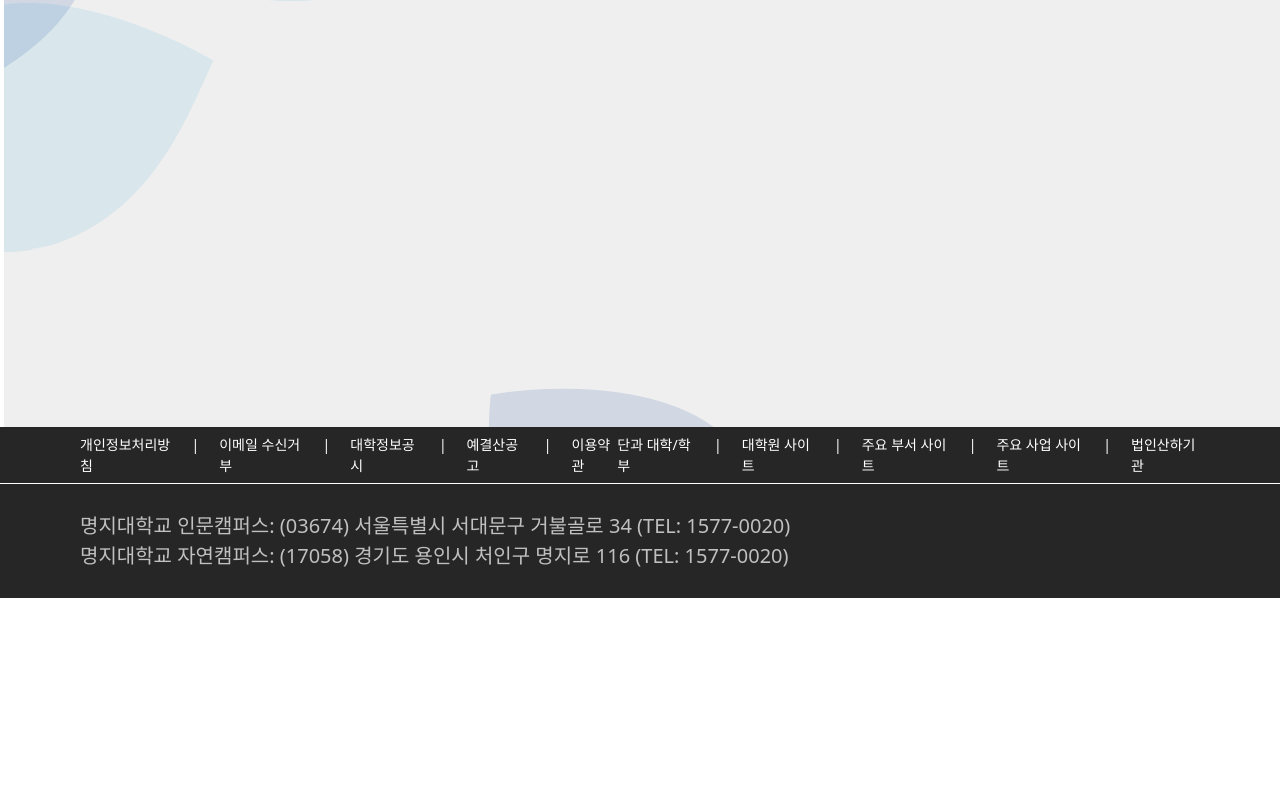
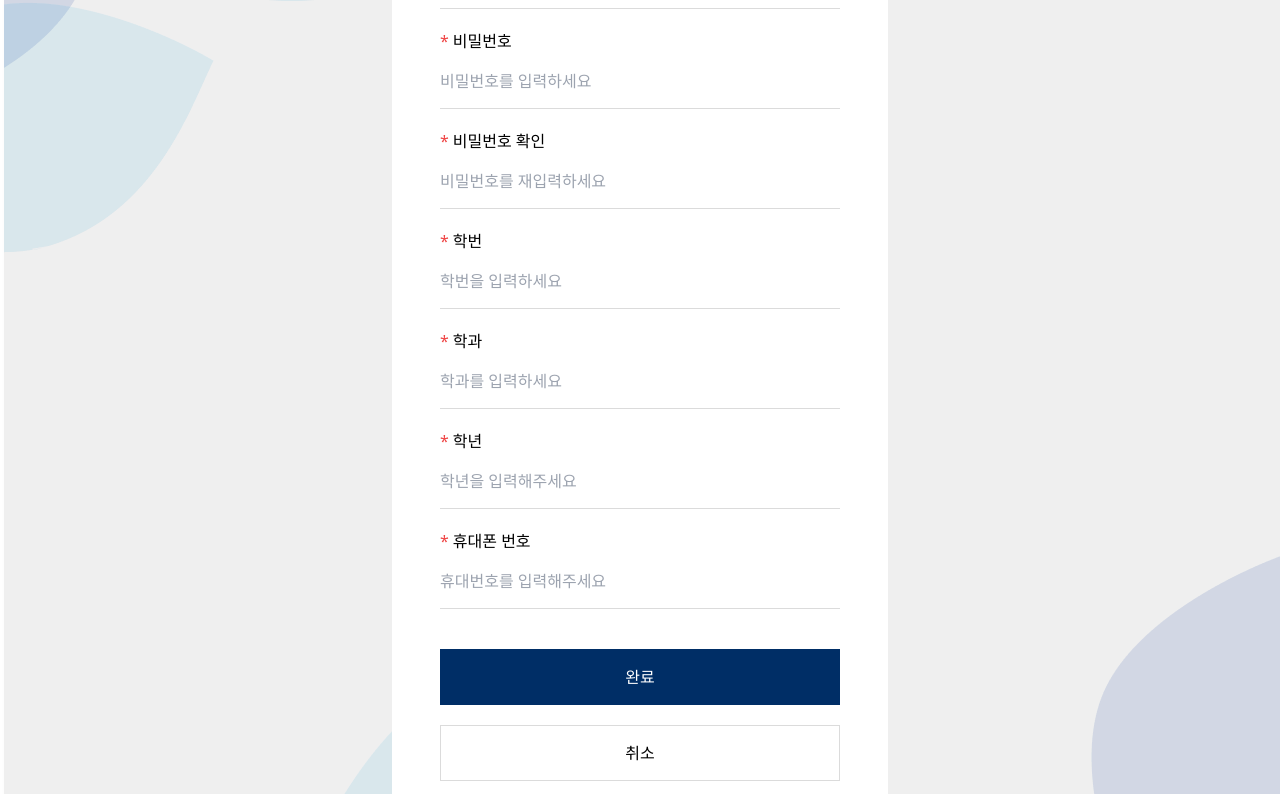
Before and after one commit to asylee02/Facility_RentalSystem_client, a React (Vite) app: page /signup in a window 1280 px wide. Shown: the part 506-1300 px from the top of the page. Before the commit the page ends 1104 px from the top, so only its background shows below. Built offline with nearby package versions, Linux system fonts and the light colour scheme.

Commit message:
feat: 회원가입 페이지 틀 제작

```diff
--- a/package.json
+++ b/package.json
@@ -20,6 +20,7 @@
     "postcss": "^8.4.39",
     "react": "^18.3.1",
     "react-dom": "^18.3.1",
+    "react-hook-form": "^7.52.2",
     "react-icons": "^5.2.1",
     "react-router-dom": "^6.26.0"
   },
--- /dev/null
+++ b/src/components/Input.tsx
@@ -0,0 +1,36 @@
+import React from 'react';
+import { useForm } from 'react-hook-form';
+
+interface Props {
+  type: string;
+  placeholder: string;
+  name: string;
+  title: string;
+}
+
+const SingUp_Input = ({ type, placeholder, name, title }: Props) => {
+  const {
+    register,
+    watch,
+    formState: { errors },
+  } = useForm();
+
+  return (
+    <div>
+      <div className="flex">
+        <p className="text-red-500 mr-1">*</p>
+        <p className="">{title}</p>
+      </div>
+      <input
+        type={type}
+        placeholder={placeholder}
+        {...register(name, {
+          required: '아이디는 필수입니다',
+        })}
+        className="border-b-[1px] border-[#DBDBDB] h-[56px] w-[400px] focus:outline-none mb-5"
+      />
+    </div>
+  );
+};
+
+export default SingUp_Input;
--- a/src/layouts/Header.tsx
+++ b/src/layouts/Header.tsx
@@ -8,7 +8,7 @@ const Header = () => {
       <div className="h-[101px] bg-[#002E66] w-full flex items-center px-12 drop-shadow-lg">
         <img src="/images/mjuLogo.png" alt="logo" className="h-[54px]" />
       </div>
-      <div className="h-[32px] w-full shadow-2xl bg-white flex items-center justify-end pr-20">
+      <div className="h-[32px] w-full  bg-white flex items-center justify-end pr-20 shadow-md">
         <FaRegUserCircle className="text-2xl mr-3" />
         <Link to="signin">로그인</Link>
         <p className="mx-3">|</p>
--- a/src/pages/SignUp.tsx
+++ b/src/pages/SignUp.tsx
@@ -1,7 +1,39 @@
 import React from 'react';
+import SingUp_Input from '../components/Input';
 
 const SignUp = () => {
-  return <div className="h-screen">회원가입</div>;
+  return (
+    <div className="min-h-screen flex flex-col items-center">
+      <p className="text-[28px] font-bold mt-20 mb-10">회원가입</p>
+      <div className=" bg-white mb-20">
+        <form action="" className="flex max-w-[520px] flex-col items-center px-12 py-10">
+          <SingUp_Input type="text" placeholder="이름을 입력하세요" name="name" title="이름" />
+          <SingUp_Input type="text" placeholder="이메일을 입력하세요" name="email" title="이메일" />
+          <SingUp_Input type="password" placeholder="비밀번호를 입력하세요" name="password" title="비밀번호" />
+          <SingUp_Input
+            type="password"
+            placeholder="비밀번호를 재입력하세요"
+            name="password_checked"
+            title="비밀번호 확인"
+          />
+          <SingUp_Input type="number" placeholder="학번을 입력하세요" name="student_id" title="학번" />
+          <SingUp_Input type="text" placeholder="학과를 입력하세요" name="학과" title="학과" />
+          <SingUp_Input type="number" placeholder="학년을 입력해주세요" name="grade" title="학년" />
+          <SingUp_Input type="number" placeholder="휴대번호를 입력해주세요" name="phone_number" title="휴대폰 번호" />
+          <button
+            type="submit"
+            className="w-full h-[56px] flex justify-center items-center text-white bg-[#002E66] my-5">
+            완료
+          </button>
+          <button
+            type="submit"
+            className="w-full h-[56px] flex justify-center items-center border-[1px] border-[#DBDBDB]">
+            취소
+          </button>
+        </form>
+      </div>
+    </div>
+  );
 };
 
 export default SignUp;
```
Also changed, not shown: 1 other file (tests, documents, lock files or other folders).
